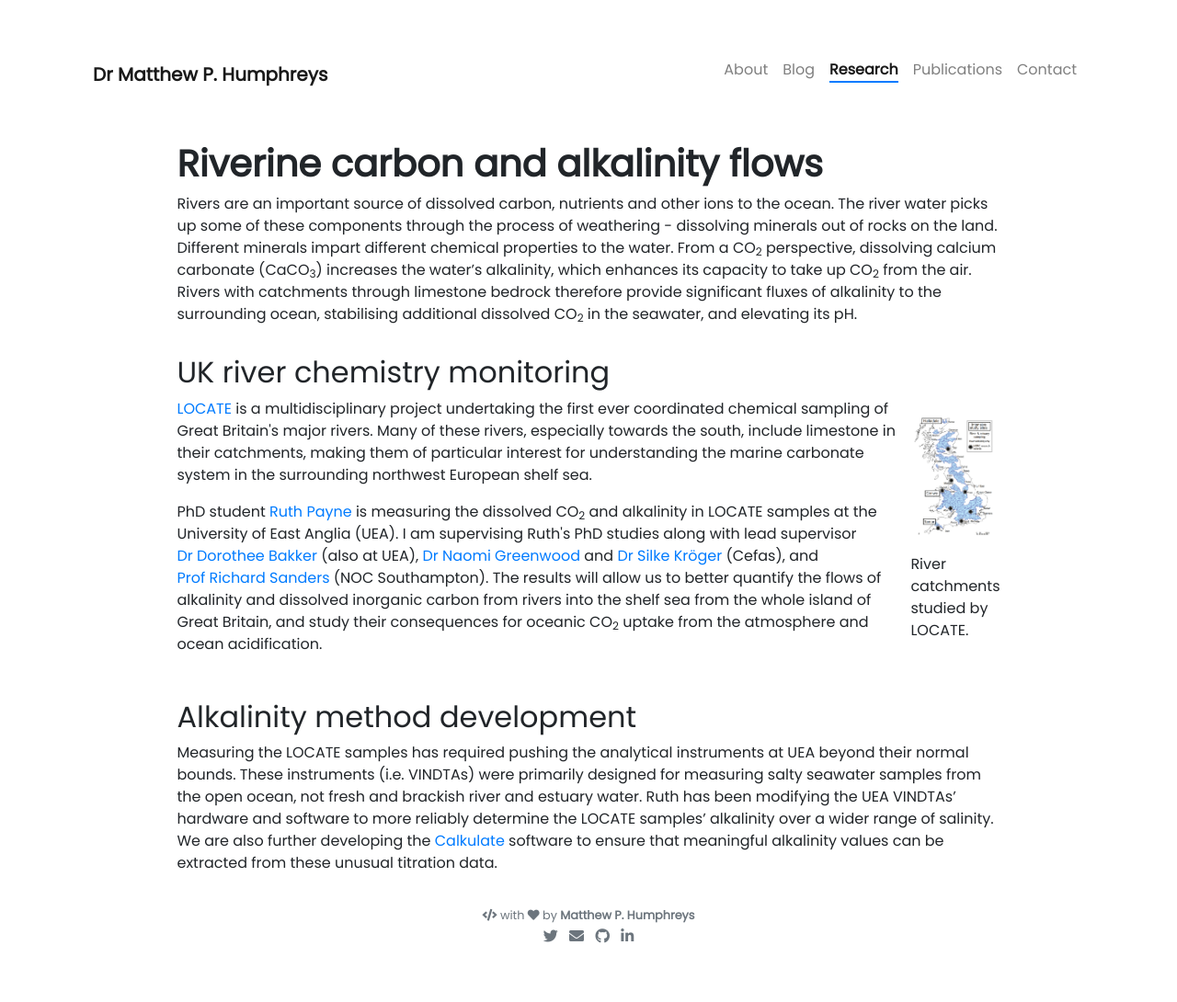
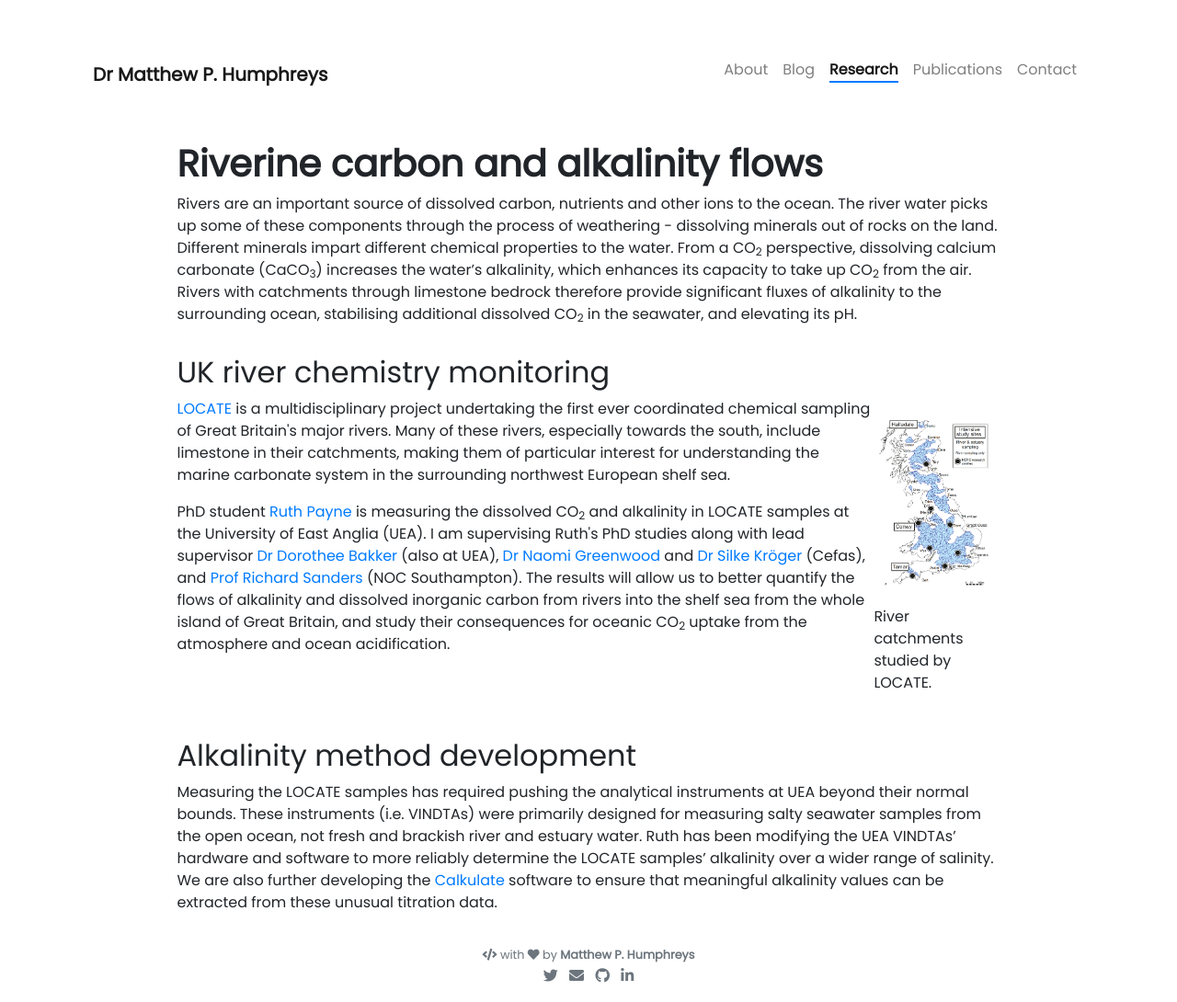
Before and after one commit to mvdh7/mvdh7.github.io, a Jekyll site: the page built from _projects/350-locate.md, in a window 1280 px wide. Shown: the whole page at 92% size. Built offline with Jekyll 4.4.1, drawn with Linux system fonts in a browser that asks for light colours; nearby versions of some CDN libraries; comment, search, counter and statistics services are not loaded; before the commit the page ends 1047 px from its top, so only the background shows below that.

Commit message:
no width

```diff
--- a/_projects/350-locate.md
+++ b/_projects/350-locate.md
@@ -23,7 +23,7 @@
 </div>
 
 <div style="display:flex; flex-direction:column">
-<img src="https://raw.githubusercontent.com/mvdh7/mvdh7.github.io/master/images/locate.png" alt="Map of UK river catchments investigated by the LOCATE research programme." width="421" />
+<img src="https://raw.githubusercontent.com/mvdh7/mvdh7.github.io/master/images/locate.png" alt="Map of UK river catchments investigated by the LOCATE research programme." />
 <p>River catchments studied by LOCATE.</p>
 </div>
 
```
